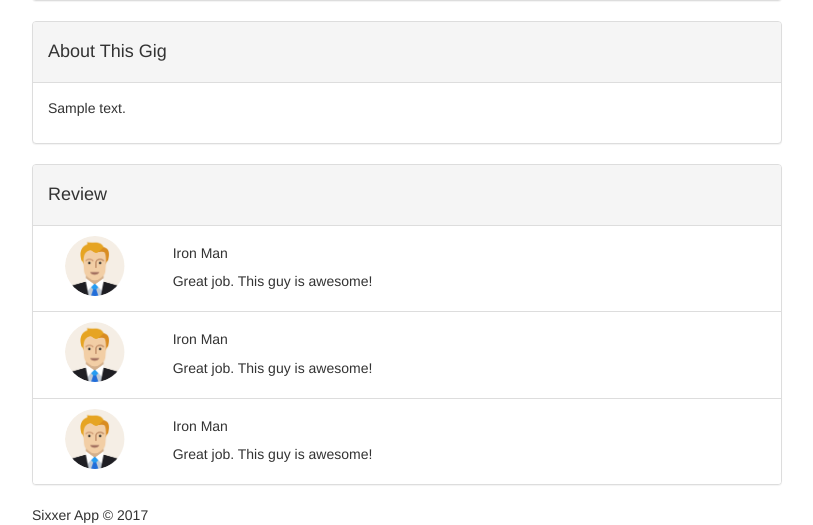
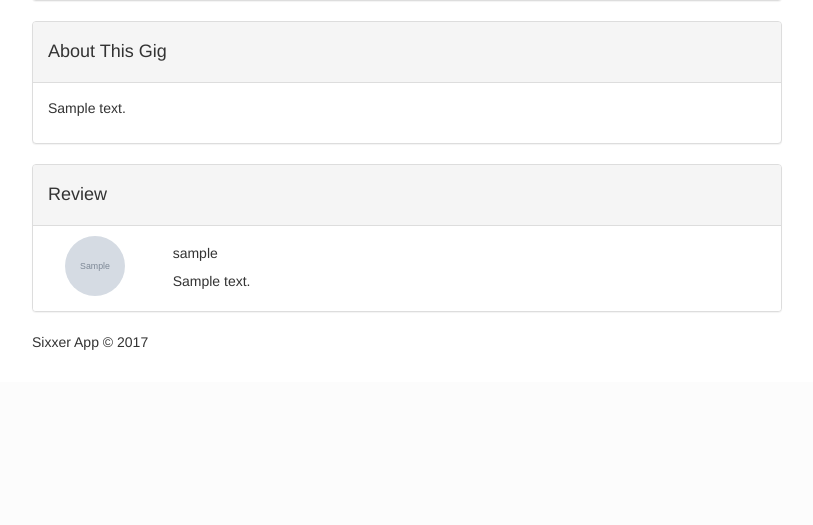
Before and after one commit to ROXy10/sixerr, a Django app: template sixerrapp/templates/gig_detail.html in a window 1280 px wide. Shown: the part 418-943 px from the top of the page, without its empty margins (38-851 px from the left). After the commit the page ends 768 px from the top, so only its background shows below. Run offline with Django 3.2, Linux system fonts and the light colour scheme; tables that the repository leaves empty hold one stand-in row (values such as "Sample post"); the template is opened without the code that fills it: values that come from a table or form of the project are taken from there, most other values are stand-ins (such as "Sample title", 1, 10 or a date in 2020); grey boxes marked "Sample" are stand-in pictures; some libraries are stand-ins or nearby versions.

Commit message:
templates: update gig detail template

```diff
--- a/sixerrapp/templates/gig_detail.html
+++ b/sixerrapp/templates/gig_detail.html
@@ -25,16 +25,16 @@
                     <h4>Review</h4>
                 </div>
                 <ul class="list-group">
-                    {% for i in '123' %}
+                    {% for review in reviews %}
                         <li class="list-group-item">
                             <div class="row">
                                 <div class="col-md-2">
-                                    <img src="{% static 'img/avatar.png' %}" class="img-circle center-block" height="60"
+                                    <img src="{{ review.user.profile.avatar }}" class="img-circle center-block" height="60"
                                          width="60">
                                 </div>
                                 <div class="col-md-10">
-                                    <h5>Iron Man</h5>
-                                    <p>Great job. This guy is awesome!</p>
+                                    <h5>{{ review.user.username }}</h5>
+                                    <p>{{ review.content }}</p>
                                 </div>
                             </div>
                         </li>
```
